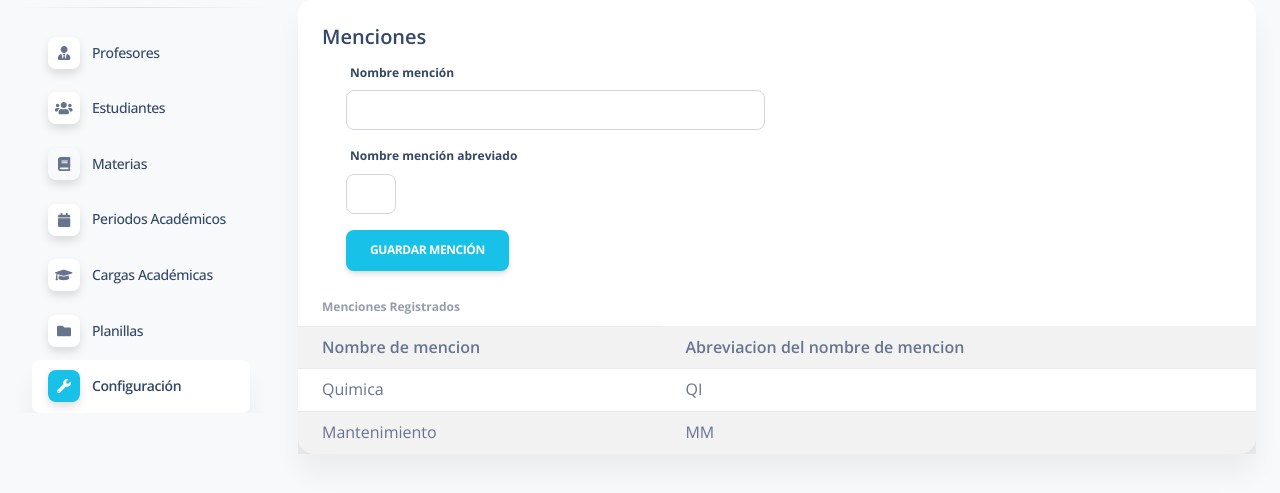
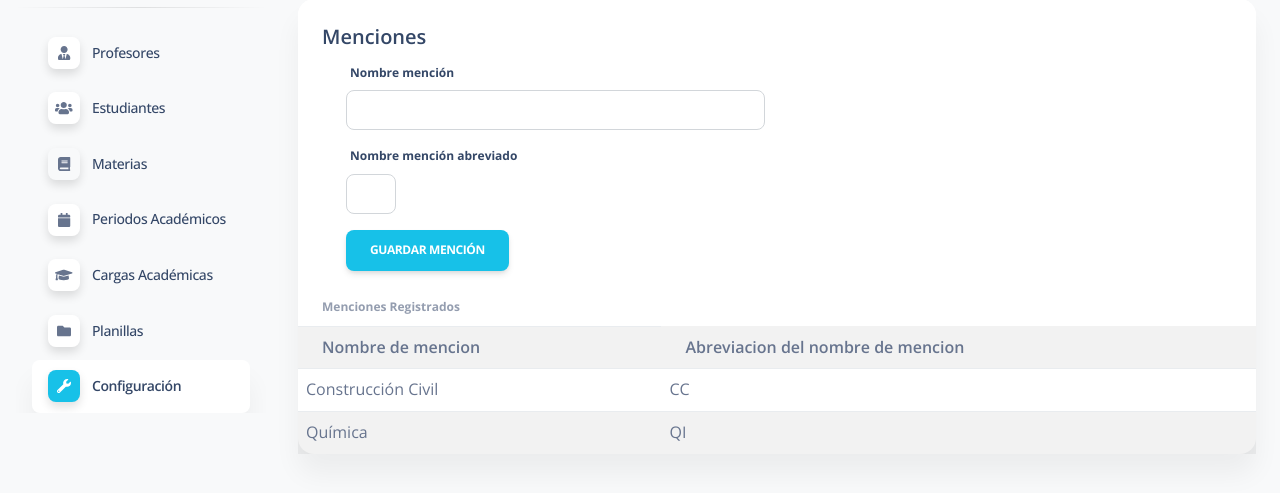
Before and after one commit to georgbztt/ETPZ, a Django app: page /configuracion/menciones in a window 1280 px wide. Shown: the part 87-580 px from the top of the page. Run offline with Django 3.2, Linux system fonts and the light colour scheme; a user stored in the database is signed in; data comes from the database, SQL or seed files in the repository; some libraries are stand-ins or nearby versions.

Commit message:
Muestra las menciones creadas

```diff
--- a/apps/home/views.py
+++ b/apps/home/views.py
@@ -940,12 +940,15 @@ def crearMenciones(request):
 
     form = MencionesForm()
 
+    data_table = Menciones.objects.values('nombre', 'nombre_abrev')
+
     content = 'home/configuracion/menciones.html'
     context = {
         'form':form,
         'segment':'configuracion',
         'title':'Menciones',
-        'table':content
+        'table':content,
+        'data_table':data_table
     }
 
     return render(request, 'home/table.html', context)
--- a/apps/templates/home/configuracion/menciones.html
+++ b/apps/templates/home/configuracion/menciones.html
@@ -43,14 +43,12 @@
                     <th class="font-weight-bold align-middle ps-4">Nombre de mencion</th>
                     <th class="font-weight-bold align-middle ps-4">Abreviacion del nombre de mencion</th>
                 </tr>
-                <tr>
-                    <td class="font-weight align-middle ps-4">Quimica</td>
-                    <td class="font-weight align-middle ps-4">QI</td>
-                </tr>
-                <tr>
-                    <td class="font-weight align-middle ps-4">Mantenimiento</td>
-                    <td class="font-weight align-middle ps-4">MM</td>
-                </tr>
+                {% for i in data_table %}
+                    <tr>
+                        <td>{{ i.nombre }}</td>
+                        <td>{{ i.nombre_abrev }}</td>
+                    </tr>
+                {% endfor %}
             </tbody>
         </table>
     </div>
```
